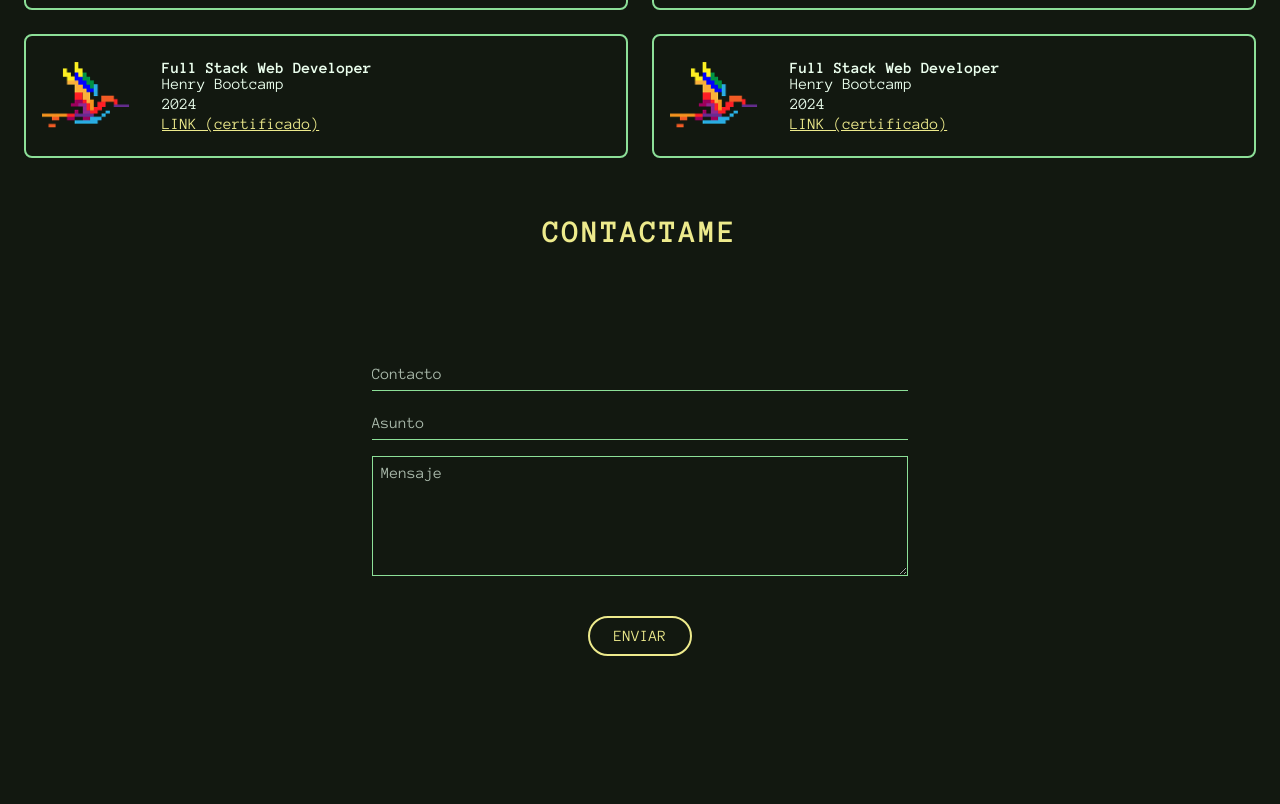
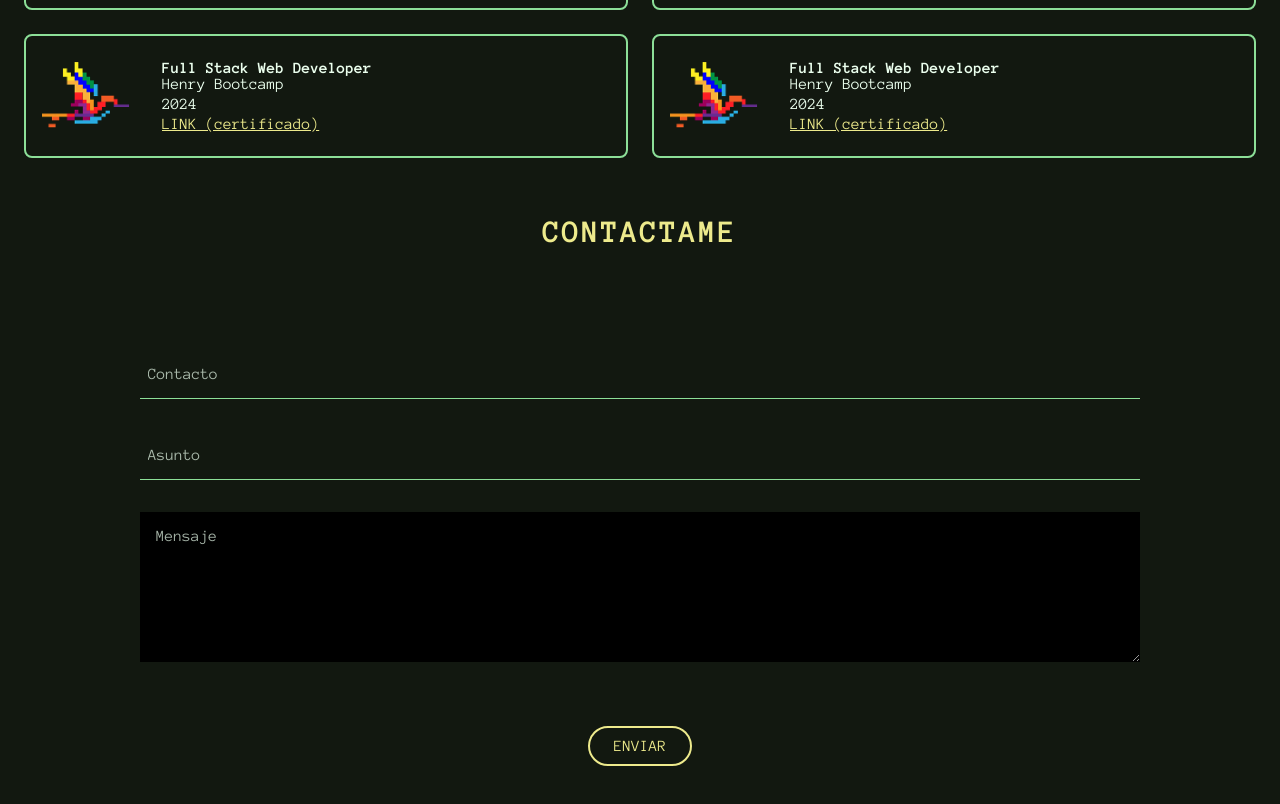
Before and after one commit to ArayaCG/Portfolio-front, a React (Vite) app: page / in a window 1280 px wide. Shown: the part 2563-3367 px from the top of the page. Built offline with nearby package versions, Linux system fonts and the light colour scheme.

Commit message:
Arreglo de estilos

```diff
--- a/src/components/ContactMe/ContactMe.styles.ts
+++ b/src/components/ContactMe/ContactMe.styles.ts
@@ -2,22 +2,25 @@ import styled from "styled-components";
 import type { InputProps } from "./ContactMe.type";
 
 export const FormContainer = styled.div`
-    max-width: 600px;
+    width: 100%;
+    max-width: 1000px;
     margin: 0 auto;
-    padding: ${({ theme }) => theme.spacing.xl};
+    padding: ${({ theme }) => theme.spacing.l};
 `;
 
 export const FormContent = styled.form`
     display: flex;
     flex-direction: column;
-    gap: ${({ theme }) => theme.spacing.md};
-    margin-top: ${({ theme }) => theme.spacing.lg};
+    gap: ${({ theme }) => theme.spacing.xl};
+    margin-top: ${({ theme }) => theme.spacing.xxl};
+    width: 100%;
 `;
 
 export const FormGroup = styled.div`
     display: flex;
     flex-direction: column;
     position: relative;
+    width: 100%;
 `;
 
 export const StyledInput = styled.input<InputProps>`
@@ -27,8 +30,9 @@ export const StyledInput = styled.input<InputProps>`
     color: ${({ theme }) => theme.colors.text};
     font-family: ${({ theme }) => theme.fonts.main};
     font-size: ${({ theme }) => theme.fontSizes.medium};
-    padding: ${({ theme }) => theme.spacing.sm} 0;
+    padding: ${({ theme }) => theme.spacing.md} ${({ theme }) => theme.spacing.sm};
     outline: none;
+    width: 100%;
 
     &:focus {
         border-bottom: 2px solid ${({ theme }) => theme.colors.textSecondary};
@@ -41,15 +45,16 @@ export const StyledInput = styled.input<InputProps>`
 `;
 
 export const StyledTextarea = styled.textarea<InputProps>`
-    background-color: transparent;
-    border: 1px solid ${({ theme, hasError }) => (hasError ? "red" : theme.colors.lines)};
+    background-color: #000000;
+    border: none;
     color: ${({ theme }) => theme.colors.text};
     font-family: ${({ theme }) => theme.fonts.main};
     font-size: ${({ theme }) => theme.fontSizes.medium};
-    padding: ${({ theme }) => theme.spacing.sm};
+    padding: ${({ theme }) => theme.spacing.md};
     resize: vertical;
     outline: none;
-    min-height: 120px;
+    min-height: 150px;
+    width: 100%;
 
     &:focus {
         border: 1px solid ${({ theme }) => theme.colors.textSecondary};
@@ -70,5 +75,10 @@ export const ErrorMessage = styled.span`
 export const ButtonContainer = styled.div`
     display: flex;
     justify-content: center;
-    margin-top: ${({ theme }) => theme.spacing.lg};
+    margin-top: ${({ theme }) => theme.spacing.xl};
 `;
+
+export const TitleContainer = styled.div`
+    text-align: center;
+    margin-bottom: ${({ theme }) => theme.spacing.xl};
+`;
--- a/src/components/ContactMe/ContactMe.tsx
+++ b/src/components/ContactMe/ContactMe.tsx
@@ -1,3 +1,5 @@
+"use client";
+
 import type React from "react";
 import { useState } from "react";
 import type { ContactFormProps, FormData } from "./ContactMe.type";
@@ -28,7 +30,6 @@ const ContactForm: React.FC<ContactFormProps> = ({ onSubmit }) => {
             [name]: value,
         }));
 
-        // Limpiar error cuando el usuario comienza a escribir
         if (errors[name as keyof FormData]) {
             setErrors((prev) => ({
                 ...prev,
--- /dev/null
+++ b/src/section/ContactMeSection/ContactMeSection.styles.ts
@@ -0,0 +1,10 @@
+import styled from "styled-components";
+
+export const PageContainer = styled.div`
+  background-color: #121810;
+  min-height: auto;
+  display: flex;
+  justify-content: center;
+  align-items: center;
+  padding: 20px;
+`
--- a/src/section/ContactMeSection/ContactMeSection.tsx
+++ b/src/section/ContactMeSection/ContactMeSection.tsx
@@ -6,6 +6,7 @@ import ContactForm from "../../components/ContactMe/ContactMe";
 import { TitleWrapper } from "../SkillSection/SkillSection.style";
 import Title from "../../components/Title/Title";
 import { FormData } from "../../components/ContactMe/ContactMe.type";
+import { PageContainer } from "./ContactMeSection.styles";
 
 const ContactMeSection: React.FC = () => {
     const handleSubmit = (data: FormData) => {
@@ -19,9 +20,9 @@ const ContactMeSection: React.FC = () => {
                 <Title text="Contactame" />
             </TitleWrapper>
             <GlobalStyle />
-            <div style={{ backgroundColor: "#121810", minHeight: "100vh", padding: "20px" }}>
+            <PageContainer>
                 <ContactForm onSubmit={handleSubmit} />
-            </div>
+            </PageContainer>
         </ThemeProvider>
     );
 };
```
